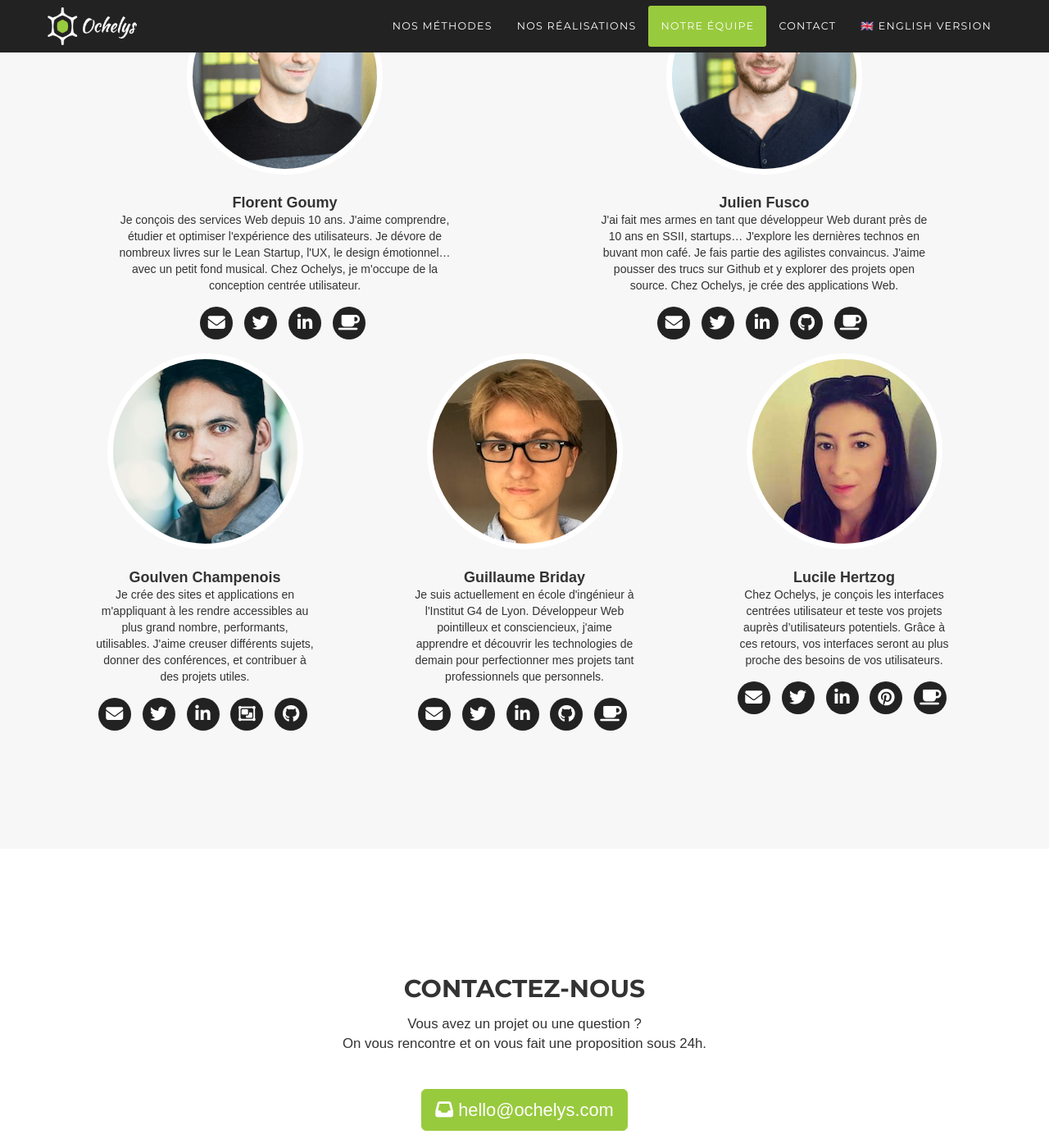
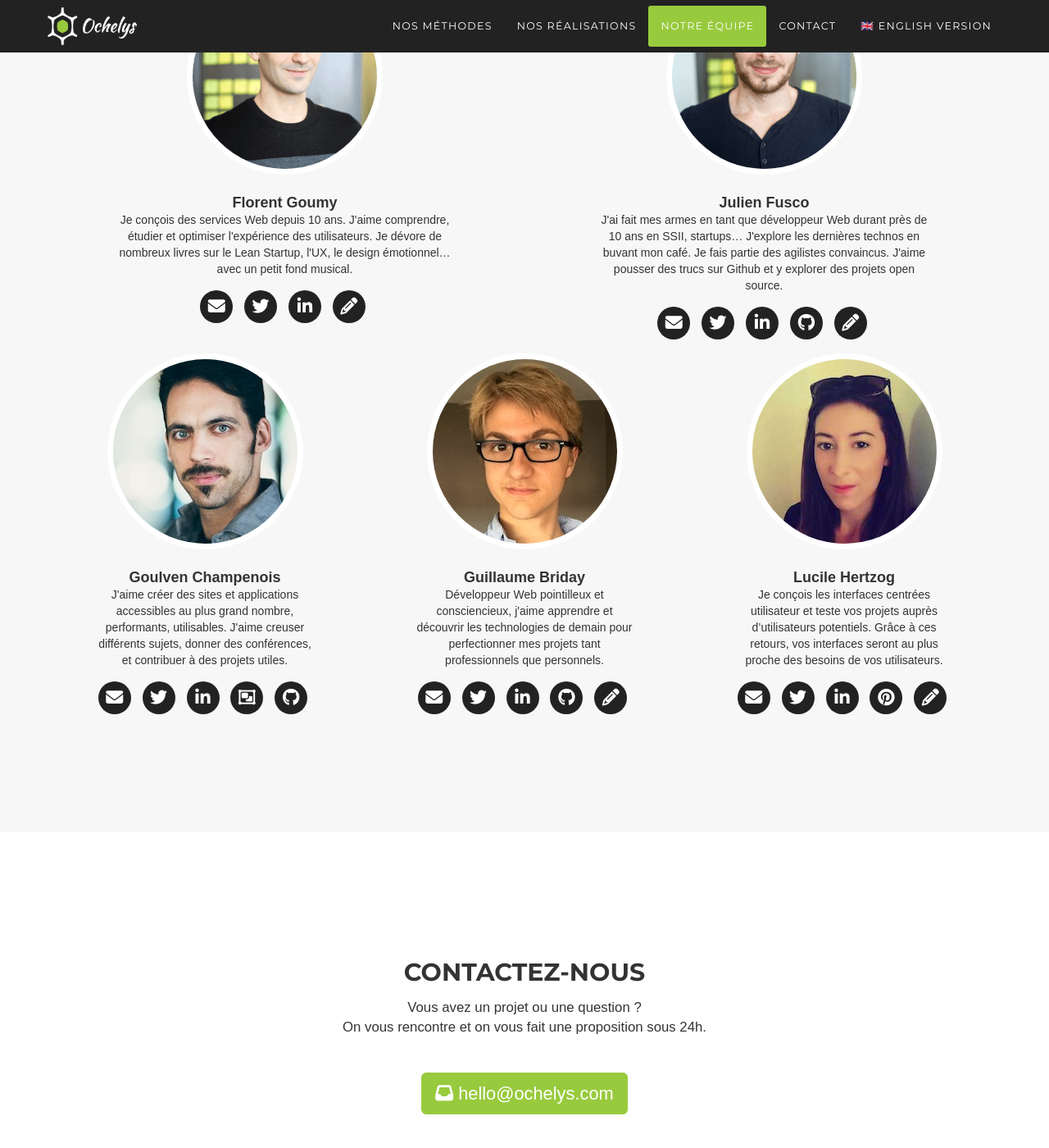
Before and after one commit to Ochelys/ochelys.github.io, a Jekyll site: the page built from index.md, in a window 1280 px wide and 1400 px high, scrolled down 3561 px. Shown: the whole window at 82% size. Built offline with Jekyll 4.4.1, drawn with Linux system fonts in a browser that asks for light colours; nearby versions of some CDN libraries; some web fonts are replaced.

Commit message:
Updating the description of the team members.

```diff
--- a/_layouts/home.html
+++ b/_layouts/home.html
@@ -349,30 +349,30 @@ layout: default
       <div class="col-sm-6 team-member">
         <img src="{{ site.url }}/images/florent.png" alt="Florent Goumy" class="img-responsive img-circle">
         <h3 class="h4">Florent Goumy</h3>
-        <p class="bio">Je conçois des services Web depuis 10 ans. J'aime comprendre, étudier et optimiser l'expérience des utilisateurs. Je dévore de nombreux livres sur le Lean Startup, l'UX, le design émotionnel… avec un petit fond musical. Chez Ochelys, je m'occupe de la conception centrée utilisateur.</p>
+        <p class="bio">Je conçois des services Web depuis 10 ans. J'aime comprendre, étudier et optimiser l'expérience des utilisateurs. Je dévore de nombreux livres sur le Lean Startup, l'UX, le design émotionnel… avec un petit fond musical.</p>
         <ul class="list-inline social-buttons">
           <li><a href="mailto:florent@ochelys.com" title="Envoyer un email à Florent"><i class="fa fa-envelope"></i><span class="sr-only">florent@ochelys.com</span></a></li>
           <li><a href="https://twitter.com/FlorentGoumy" title="Florent sur Twitter"><i class="fa fa-twitter"></i><span class="sr-only">Florent sur Twitter</span></a></li>
           <li><a href="https://fr.linkedin.com/in/florentgoumy" title="Florent sur LinkedIn"><i class="fa fa-linkedin"></i><span class="sr-only">Florent sur LinkedIn</span></a></li>
-          <li><a href="http://www.florentgoumy.com" title="Site personnel de Florent"><i class="fa fa-coffee"></i><span class="sr-only">Site personnel de Florent</span></a></li>
+          <li><a href="http://www.florentgoumy.com" title="Site personnel de Florent"><i class="fa fa-pencil"></i><span class="sr-only">Site personnel de Florent</span></a></li>
         </ul>
       </div>
       <div class="col-sm-6 team-member">
         <img src="{{ site.url }}/images/julien.png" alt="Julien Fusco" class="img-responsive img-circle">
         <h3 class="h4">Julien Fusco</h3>
-        <p class="bio">J'ai fait mes armes en tant que développeur Web durant près de 10 ans en SSII, startups… J'explore les dernières technos en buvant mon café. Je fais partie des agilistes convaincus. J'aime pousser des trucs sur Github et y explorer des projets open source. Chez Ochelys, je crée des applications Web.</p>
+        <p class="bio">J'ai fait mes armes en tant que développeur Web durant près de 10 ans en SSII, startups… J'explore les dernières technos en buvant mon café. Je fais partie des agilistes convaincus. J'aime pousser des trucs sur Github et y explorer des projets open source.</p>
         <ul class="list-inline social-buttons">
           <li><a href="mailto:julien@ochelys.com" title="Envoyer un email à Julien"><i class="fa fa-envelope"></i><span class="sr-only">julien@ochelys.com</span></a></li>
           <li><a href="https://twitter.com/PKoin" title="Julien sur Twitter"><i class="fa fa-twitter"></i><span class="sr-only">Julien sur Twitter</span></a></li>
           <li><a href="https://fr.linkedin.com/pub/julien-fusco/b1/81a/218" title="Julien sur LinkedIn"><i class="fa fa-linkedin"></i><span class="sr-only">Julien sur LinkedIn</span></a></li>
           <li><a href="https://github.com/PKoin" title="Julien sur Github"><i class="fa fa-github"></i><span class="sr-only">Julien sur Github</span></a></li>
-          <li><a href="http://pkoin.github.io" title="Site personnel de Julien"><i class="fa fa-coffee"></i><span class="sr-only">Site personnel de Julien</span></a></li>
+          <li><a href="http://pkoin.github.io" title="Site personnel de Julien"><i class="fa fa-pencil"></i><span class="sr-only">Site personnel de Julien</span></a></li>
         </ul>
       </div>
       <div class="col-sm-4 team-member">
         <img src="{{ site.url }}/images/goulven.jpg" alt="Goulven Champenois" class="img-responsive img-circle">
         <h3 class="h4">Goulven Champenois</h3>
-        <p class="bio">Je crée des sites et applications en m'appliquant à les rendre accessibles au plus grand nombre, performants, utilisables. J'aime creuser différents sujets, donner des conférences, et contribuer à des projets utiles.</p>
+        <p class="bio">J'aime créer des sites et applications accessibles au plus grand nombre, performants, utilisables. J'aime creuser différents sujets, donner des conférences, et contribuer à des projets utiles.</p>
         <ul class="list-inline social-buttons">
           <li><a href="mailto:goulven@ochelys.com" title="Envoyer un email à Goulven"><i class="fa fa-envelope"></i><span class="sr-only">goulven@ochelys.com</span></a></li>
           <li><a href="https://twitter.com/goulvench" title="Goulven sur Twitter"><i class="fa fa-twitter"></i><span class="sr-only">Goulven sur Twitter</span></a></li>
@@ -384,25 +384,25 @@ layout: default
       <div class="col-sm-4 team-member">
         <img src="{{ site.url }}/images/guillaume.jpg" alt="Guillaume Briday" class="img-responsive img-circle">
         <h3 class="h4">Guillaume Briday</h3>
-        <p class="bio">Je suis actuellement en école d'ingénieur à l'Institut G4 de Lyon. Développeur Web pointilleux et consciencieux, j'aime apprendre et découvrir les technologies de demain pour perfectionner mes projets tant professionnels que personnels.</p>
+        <p class="bio">Développeur Web pointilleux et consciencieux, j'aime apprendre et découvrir les technologies de demain pour perfectionner mes projets tant professionnels que personnels.</p>
         <ul class="list-inline social-buttons">
           <li><a href="mailto:guillaume@ochelys.com" title="Envoyer un email à Guillaume"><i class="fa fa-envelope"></i><span class="sr-only">guillaume@ochelys.com</span></a></li>
           <li><a href="https://twitter.com/guillaumebriday" title="Guillaume sur Twitter"><i class="fa fa-twitter"></i><span class="sr-only">Guillaume sur Twitter</span></a></li>
           <li><a href="https://fr.linkedin.com/in/guillaumebriday" title="Guillaume sur LinkedIn"><i class="fa fa-linkedin"></i><span class="sr-only">Guillaume sur LinkedIn</span></a></li>
           <li><a href="https://github.com/guillaumebriday" title="Guillaume sur Github"><i class="fa fa-github"></i><span class="sr-only">Guillaume sur Github</span></a></li>
-          <li><a href="https://www.guillaumebriday.fr/" title="Site personnel de Guillaume"><i class="fa fa-coffee"></i><span class="sr-only">Site personnel de Guillaume</span></a></li>
+          <li><a href="https://blog.guillaumebriday.fr/" title="Site personnel de Guillaume"><i class="fa fa-pencil"></i><span class="sr-only">Site personnel de Guillaume</span></a></li>
         </ul>
       </div>
       <div class="col-sm-4 team-member">
         <img src="{{ site.url }}/images/lucile.jpg" alt="Lucile Hertzog" class="img-responsive img-circle">
         <h3 class="h4">Lucile Hertzog</h3>
-        <p class="bio">Chez Ochelys, je conçois les interfaces centrées utilisateur et teste vos projets auprès d’utilisateurs potentiels. Grâce à ces retours, vos interfaces seront au plus proche des besoins de vos utilisateurs.</p>
+        <p class="bio">Je conçois les interfaces centrées utilisateur et teste vos projets auprès d’utilisateurs potentiels. Grâce à ces retours, vos interfaces seront au plus proche des besoins de vos utilisateurs.</p>
         <ul class="list-inline social-buttons">
           <li><a href="mailto:lucile@ochelys.com" title="Envoyer un email à Lucile"><i class="fa fa-envelope"></i><span class="sr-only">lucile@ochelys.com</span></a></li>
           <li><a href="https://twitter.com/lucilehertzog" title="Lucile sur Twitter"><i class="fa fa-twitter"></i><span class="sr-only">Lucile sur Twitter</span></a></li>
           <li><a href="https://www.linkedin.com/in/lucile-hertzog-76915899/" title="Lucile sur LinkedIn"><i class="fa fa-linkedin"></i><span class="sr-only">Lucile sur LinkedIn</span></a></li>
           <li><a href="https://fr.pinterest.com/lucilehertzog/" title="Lucile sur Pinterest"><i class="fa fa-pinterest"></i><span class="sr-only">Lucile sur Pinterest</span></a></li>
-          <li><a href="http://www.lucile-hertzog.com/" title="Site personnel de Lucile"><i class="fa fa-coffee"></i><span class="sr-only">Site personnel de Lucile</span></a></li>
+          <li><a href="http://www.lucile-hertzog.com/" title="Site personnel de Lucile"><i class="fa fa-pencil"></i><span class="sr-only">Site personnel de Lucile</span></a></li>
         </ul>
       </div>
     </div>
```
Also changed, not shown: _layouts/home.en.html (+8 -8 lines).
